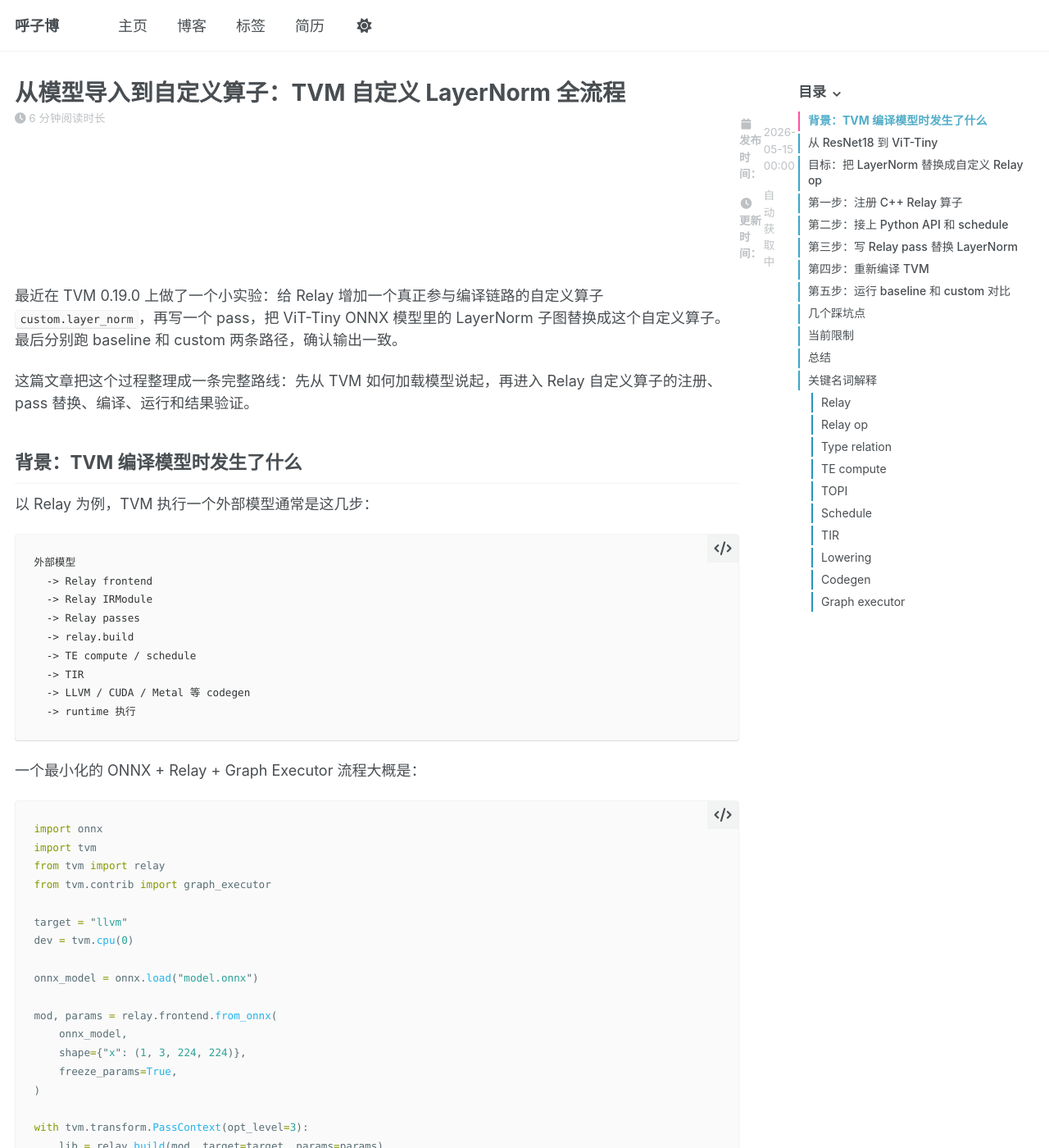
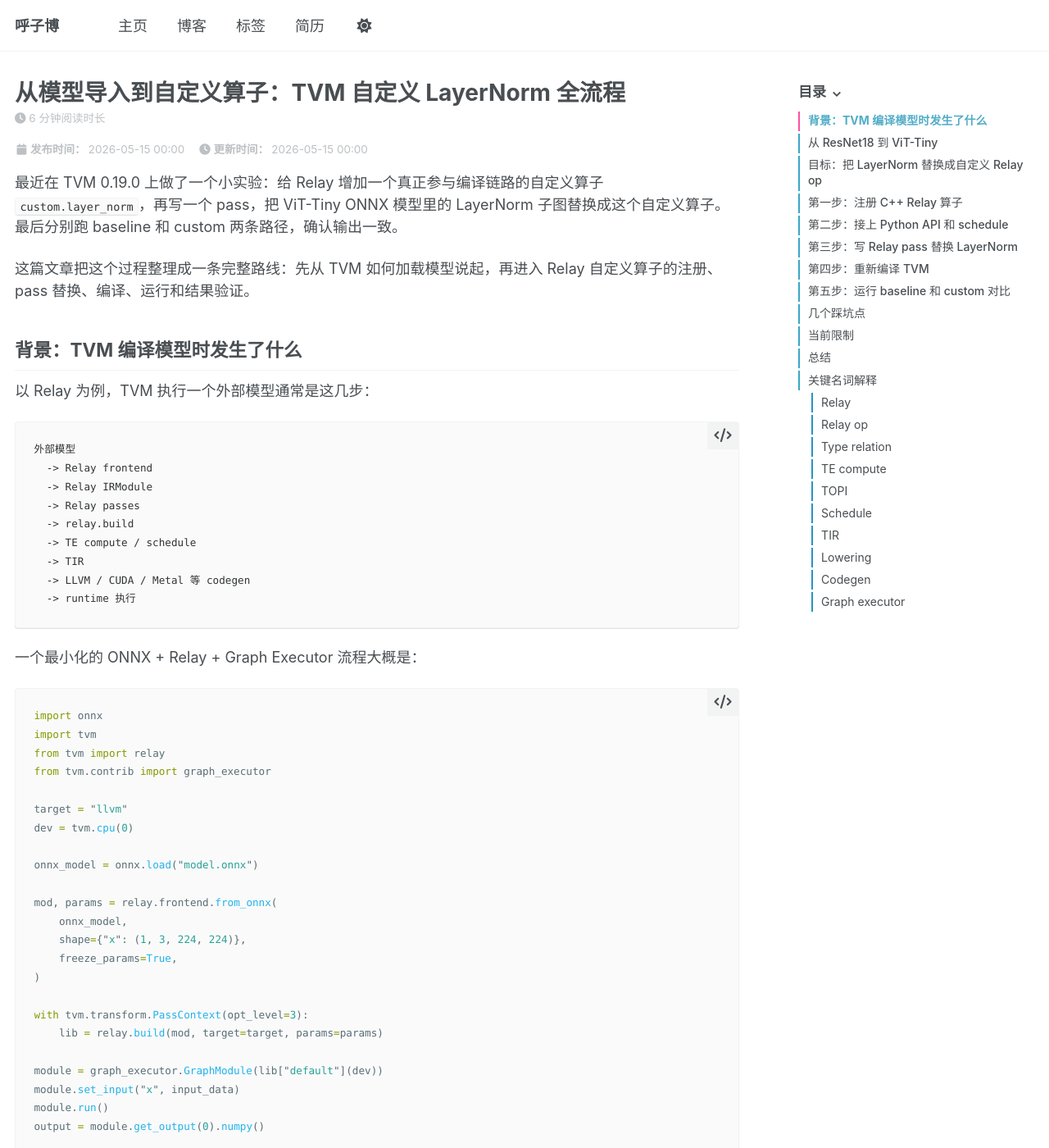
Before and after one commit to huzibo-yyds/huzibo-yyds.github.io, a Jekyll site: the page built from _posts/2026-05-15-tvm-custom-operator-layernorm.md, in a window 1280 px wide and 1400 px high. Shown: the whole window at 82% size. Built offline with Jekyll 4.4.1, drawn with Linux system fonts in a browser that asks for light colours; a script bundle is joined from its source files by our own code; library files that are not in the unit come from our copies.

Commit message:
Fix blog timestamp layout

```diff
--- a/_layouts/single.html
+++ b/_layouts/single.html
@@ -35,16 +35,16 @@
             <p class="page__meta"><i class="fa fa-clock" aria-hidden="true"></i> {% include read-time.html %}</p>
           {% endif %}
         {% if page.collection == 'posts' and page.date %}
-          <p class="page__date page__date--post" data-post-timestamps data-repository="{{ site.repository }}" data-source-path="{{ page.path }}" data-branch="{{ site.github.source.branch | default: "master" }}">
-            <span>
-              <strong><i class="fa fa-fw fa-calendar" aria-hidden="true"></i> {{ site.data.ui-text[site.locale].date_label | default: "Published:" }}</strong>
+          <div class="post-date-meta" data-post-timestamps data-repository="{{ site.repository }}" data-source-path="{{ page.path }}" data-branch="{{ site.github.source.branch | default: "master" }}">
+            <span class="post-date-meta__item">
+              <strong class="post-date-meta__label"><i class="fa fa-fw fa-calendar" aria-hidden="true"></i> {{ site.data.ui-text[site.locale].date_label | default: "Published:" }}</strong>
               <time data-post-created datetime="{{ page.date | date_to_xmlschema }}">{{ page.date | date: "%Y-%m-%d %H:%M" }}</time>
             </span>
-            <span>
-              <strong><i class="fa fa-fw fa-clock" aria-hidden="true"></i> {{ site.data.ui-text[site.locale].updated_label | default: "Updated:" }}</strong>
-              <time data-post-updated{% if page.modified %} datetime="{{ page.modified | date_to_xmlschema }}"{% endif %}>{% if page.modified %}{{ page.modified | date: "%Y-%m-%d %H:%M" }}{% else %}自动获取中{% endif %}</time>
+            <span class="post-date-meta__item">
+              <strong class="post-date-meta__label"><i class="fa fa-fw fa-clock" aria-hidden="true"></i> {{ site.data.ui-text[site.locale].updated_label | default: "Updated:" }}</strong>
+              <time data-post-updated datetime="{{ page.modified | default: page.date | date_to_xmlschema }}">{{ page.modified | default: page.date | date: "%Y-%m-%d %H:%M" }}</time>
             </span>
-          </p>
+          </div>
           <script>
             (function () {
               var container = document.currentScript.previousElementSibling;
--- a/_sass/layout/_page.scss
+++ b/_sass/layout/_page.scss
@@ -466,18 +466,45 @@
   text-transform: uppercase;
 }
 
-.page__date--post {
+.post-date-meta {
+  clear: both;
   display: flex;
   flex-wrap: wrap;
+  align-items: center;
+  float: none;
   gap: 0.45em 1.2em;
-  margin-top: 0.75em;
+  width: 100%;
+  max-width: 100%;
+  margin: 0.75em 0 1.25em;
   color: var(--global-text-color-light);
+  font-family: $sans-serif;
   font-size: $type-size-6;
+  line-height: 1.5;
+  text-align: left;
+}
 
-  span {
-    display: inline-flex;
-    align-items: center;
-    gap: 0.2em;
+.post-date-meta__item,
+.post-date-meta__label,
+.post-date-meta time {
+  display: inline-flex;
+  align-items: center;
+  min-width: 0;
+  white-space: nowrap;
+}
+
+.post-date-meta__item {
+  gap: 0.25em;
+}
+
+.post-date-meta__label {
+  gap: 0.15em;
+}
+
+@include breakpoint(max-width $small) {
+  .post-date-meta {
+    flex-direction: column;
+    align-items: flex-start;
+    gap: 0.25em;
   }
 }
 
```
Also changed, not shown: other parts of _layouts/single.html (+1 -1 lines), docs/codex-handoff.md (+20 -0 lines).
